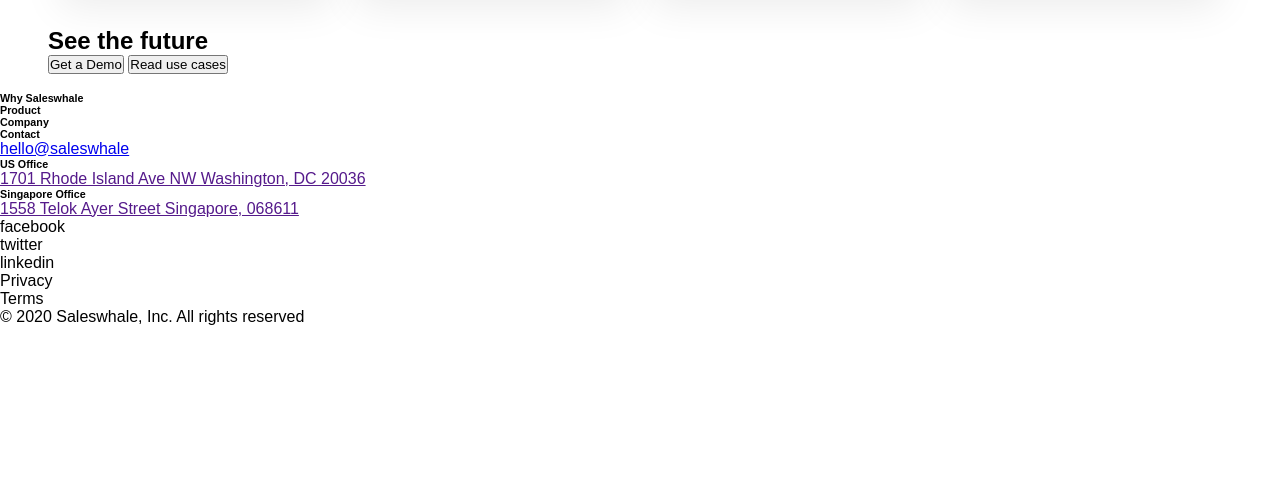
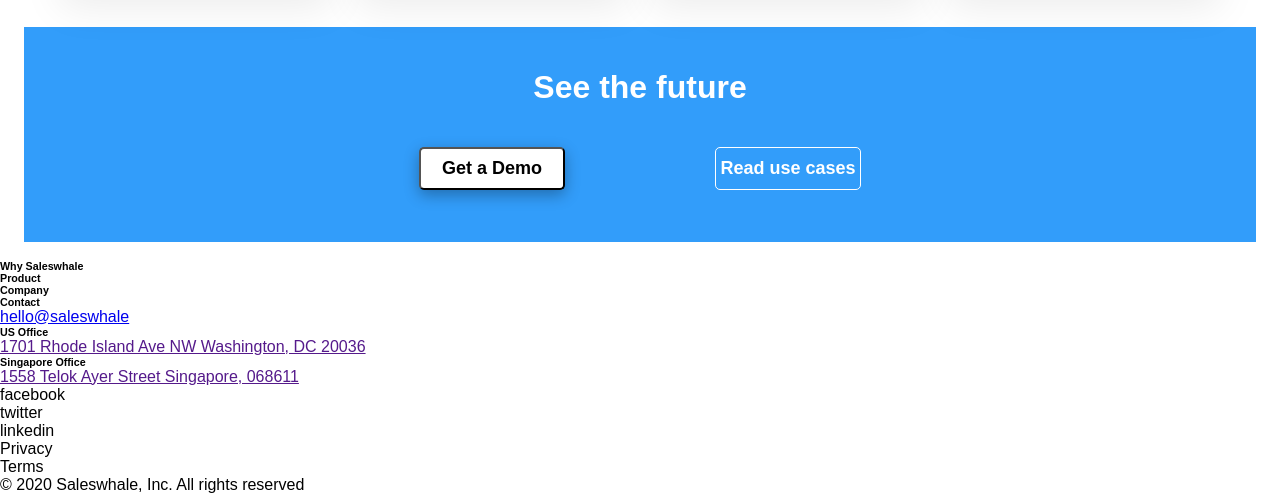
Before and after one commit to Cherfez/saleswhale, a plain HTML site: page index.html in a window 1280 px wide. Shown: the part 3314-3808 px from the top of the page. Before the commit the page ends 3640 px from the top, so only its background shows below. Drawn offline with Linux system fonts and the light colour scheme.

Commit message:
future section done

```diff
--- a/index.html
+++ b/index.html
@@ -175,9 +175,12 @@
 
       <div class="future">
         <h2>See the future</h2>
-        <button>Get a Demo</button>
-        <button>Read use cases</button>
+        <div class='buttons'>
+          <button class='future-demo'>Get a Demo</button>
+        <button class='future-cases'>Read use cases</button>
+        </div>
       </div>
+
     </main>
 
     <footer>
--- a/main.css
+++ b/main.css
@@ -273,6 +273,46 @@ main {
   width: 100%;
 }
 
+.future {
+  background: #329dfa;
+  height: 377px;
+  margin: 0 -1.5rem;
+  padding: 1.5rem;
+}
+.future h2 {
+  font-size: 32px;
+  line-height: 40px;
+  text-align: center;
+  color: #ffffff;
+  margin-top: 60px;
+  margin-bottom: 3rem;
+}
+.future .future-demo {
+  width: 272px;
+  height: 49px;
+  background: #ffffff;
+  box-shadow: 0px 5px 15px rgba(0, 0, 0, 0.3);
+  border-radius: 5px;
+  display: block;
+  margin: 1rem auto;
+  font-weight: bold;
+  font-size: 18px;
+  line-height: 23px;
+}
+.future .future-cases {
+  width: 272px;
+  height: 49px;
+  display: block;
+  margin: 1rem auto;
+  font-weight: bold;
+  font-size: 18px;
+  line-height: 23px;
+  background-color: #329dfa;
+  color: #fff;
+  border: 1px solid #fff;
+  border-radius: 5px;
+}
+
 @media (min-width: 768px) {
   main {
     margin: 0 3rem;
@@ -351,6 +391,27 @@ main {
   .investors .investor-card {
     width: 272px;
     height: 145.79px;
+  }
+
+  .future {
+    height: 215px;
+  }
+  .future h2 {
+    margin-top: 1rem;
+    margin-bottom: 1.5rem;
+  }
+  .future .future-demo,
+  .future .future-cases {
+    display: inline-block;
+    width: 146px;
+    height: 43px;
+    margin: 1rem 0;
+  }
+  .future .buttons {
+    width: 50%;
+    margin: 0 auto;
+    display: flex;
+    justify-content: space-around;
   }
 }
 
@@ -514,4 +575,17 @@ main {
     width: 528px;
     height: 283px;
   }
+
+  .future {
+    height: 398.53px;
+  }
+  .future h2 {
+    font-size: 48px;
+    margin-top: 115px;
+  }
+  .future .future-demo,
+  .future .future-cases {
+    width: 272px;
+    height: 62px;
+  }
 }
```
